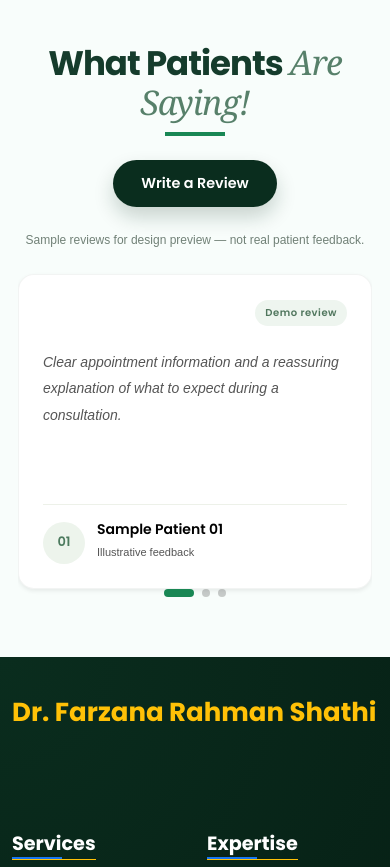
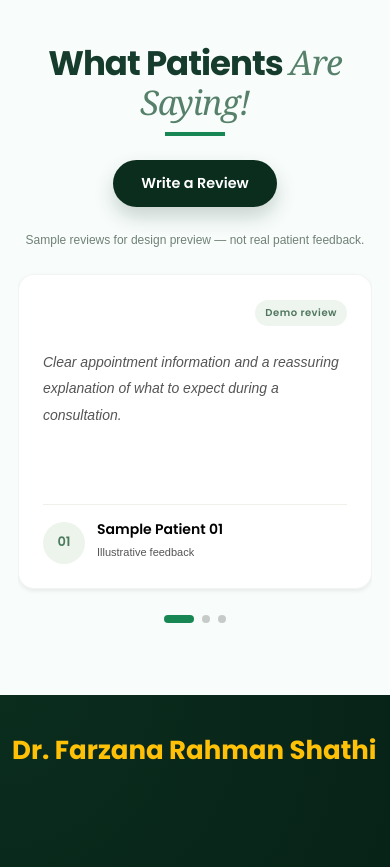
Before and after one commit to arifbillahcse/dr-profile1, a Laravel app: page / in a window 390 px wide. Shown: the part 1529-2396 px from the top of the page. Run offline with Laravel 12, Linux system fonts and the light colour scheme; data comes from the database, SQL or seed files in the repository; data that the repository does not hold is empty; some libraries are stand-ins or nearby versions; some web fonts are replaced.

Commit message:
Add breathing room below mobile review cards for pagination

```diff
--- a/backend/public/site/css/site.css
+++ b/backend/public/site/css/site.css
@@ -236,6 +236,15 @@ h1, h2, h3, h4, h5, h6, .doc-name, .specialty { font-family: var(--site-font-bod
     .about-content .btn-about-premium { display: flex; width: fit-content; margin-left: auto; margin-right: auto; }
     .review-section>.container>div:first-child { justify-content: center !important; gap: 16px; }
     .review-section .reveiwbutton { width: 100%; }
+    #reviews .mySwiper>.swiper-pagination {
+        position: static;
+        display: flex;
+        justify-content: center;
+        align-items: center;
+        margin: 18px 0 0 !important;
+        padding: 8px 0 4px;
+        transform: none;
+    }
     #main-content .accordion-body { padding-left: 20px !important; padding-right: 20px !important; }
     #main-content .accordion-button { padding: 18px; }
     .modal-dialog { margin: 16px; }
```
